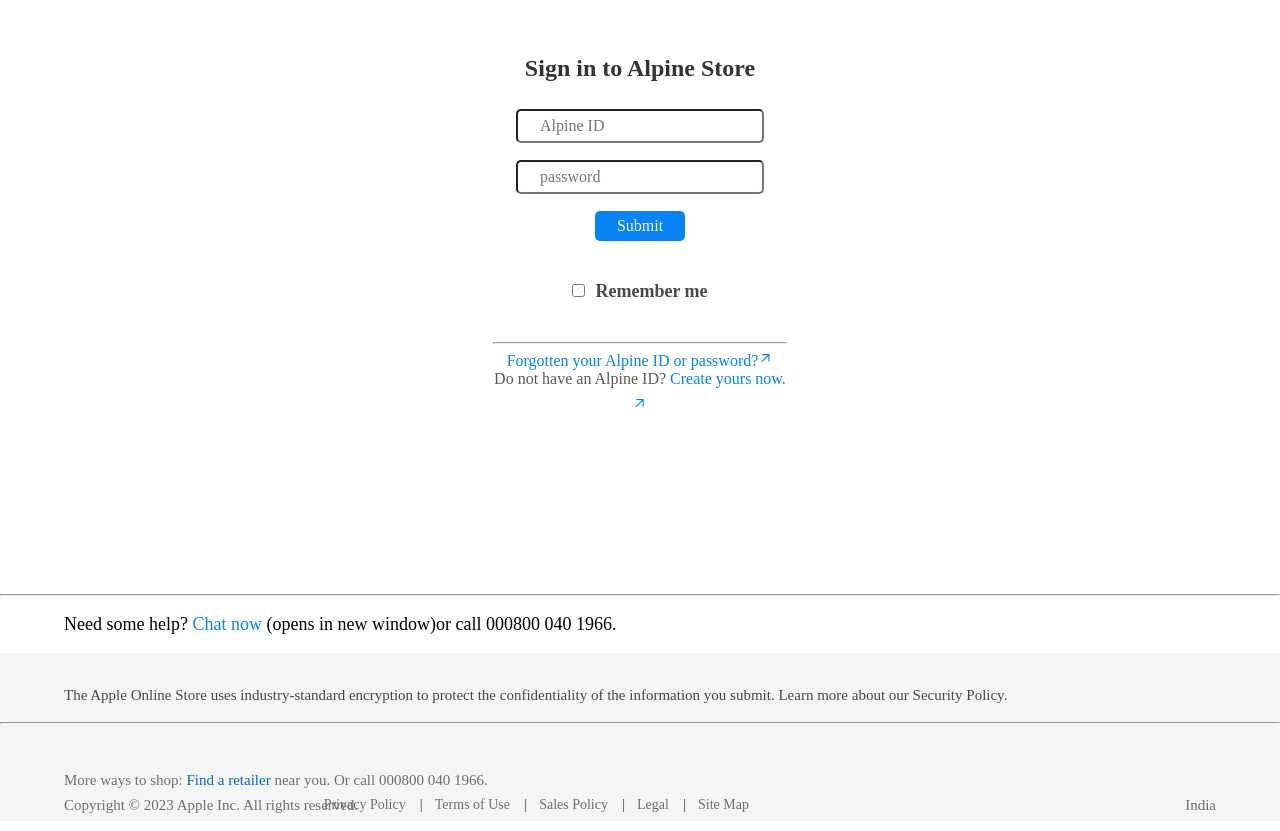
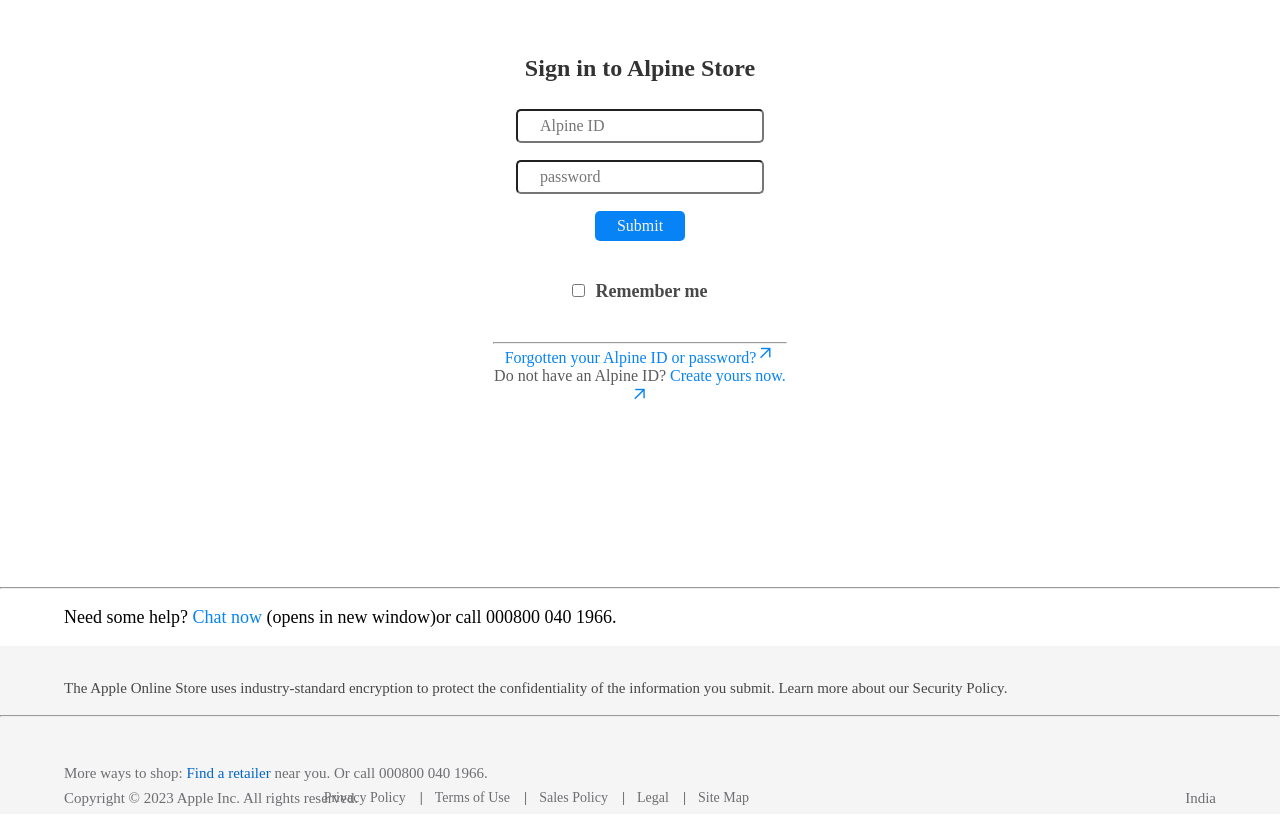
Before and after one commit to Ananyakumarisingh/Alpine, a plain HTML site: page Frontend/html/login.html in a window 1280 px wide. Shown: the part 105-936 px from the top of the page. Drawn offline with nearby package versions, Linux system fonts and the light colour scheme; a web font is replaced by a local one.

Commit message:
icon size

```diff
--- a/Frontend/style/login.css
+++ b/Frontend/style/login.css
@@ -51,8 +51,7 @@
     margin-bottom: 14%;
 }
 .material-symbols-outlined{
-    font-size: 15px;
-    margin-top: 2.5%;
+    font-size: 19px;
 }
 .blue{
     color: #0783f6;
```
Also changed, not shown: Frontend/html/product.html (+1 -1 lines).
